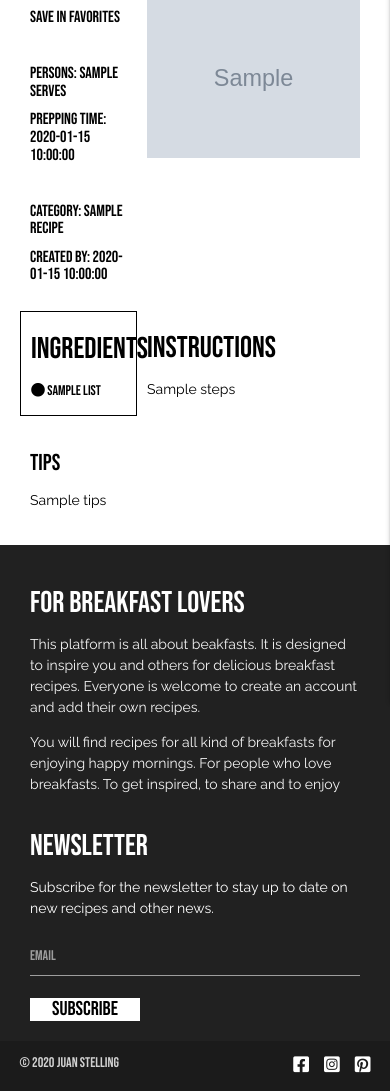
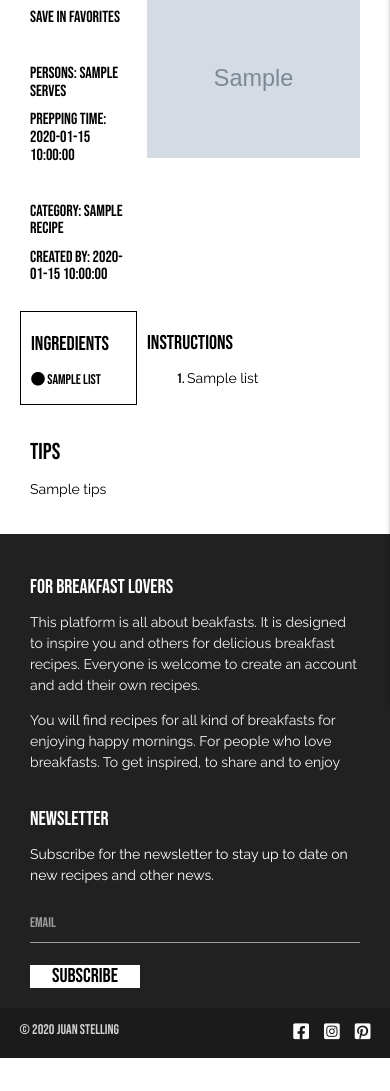
Before and after one commit to juanstelling/MS3_breaktasty, a Flask app: page /recipe/5fe05a18f3c3644dba0f69e7 in a window 390 px wide. Shown: the part 202-1293 px from the top of the page. After the commit the page ends 1260 px from the top, so only its background shows below. Run offline with Flask 2, Linux system fonts and the light colour scheme; the visitor is signed in with stand-in values (Sample User, id 1); grey boxes marked "Sample" are stand-in pictures; a database or web service that is not in the repository returns one stand-in record (values such as "Sample title"); some libraries are stand-ins or nearby versions.

Commit message:
Adjust recipe description template

```diff
--- a/app.py
+++ b/app.py
@@ -145,7 +145,7 @@
             "serves": request.form.get("serves"),
             "prep_time": request.form.get("prep_time"),
             "ingredients": request.form.get("ingredients"),
-            "instructions": request.form.getlist("instructions"),
+            "instructions": request.form.get("instructions"),
             "tips": request.form.get("tips"),
             "created_by": session["user"]
         }
@@ -167,7 +167,7 @@
             "serves": request.form.get("serves"),
             "prep_time": request.form.get("prep_time"),
             "ingredients": request.form.get("ingredients"),
-            "instructions": request.form.getlist("instructions"),
+            "instructions": request.form.get("instructions"),
             "tips": request.form.get("tips"),
             "created_by": session["user"]
         }
--- a/static/css/style.css
+++ b/static/css/style.css
@@ -123,12 +123,12 @@
     color: #bbb;
 }
 
-#black-cta {
+.black-cta {
     color: #000;
     text-decoration: underline;
 }
 
-#black-cta:hover {
+.black-cta:hover {
     color: #585858;
 }
 
@@ -229,6 +229,9 @@
 /*------------------------------------- MEDIA QUERIES | for iPhone 6/7/8 plus   */
 
 @media screen and (max-width: 500px) {
+    h4 {
+        font-size: 20px;
+    }
     #image-header {
         background-size: cover;
         background-position: right center;
--- a/templates/add_recipe.html
+++ b/templates/add_recipe.html
@@ -57,6 +57,7 @@
                 <div class="input-field col s12">
                     <textarea id="ingredients" name="ingredients" class="materialize-textarea validate" required></textarea>
                     <label for="ingredients">Ingredients</label>
+                    <span class="helper-text" data-error="wrong" data-success="right">Write every new ingredient on a new line.</span>
                 </div>
             </div>
             <!-- Instructions  -->
@@ -64,6 +65,7 @@
                 <div class="input-field col s12">
                     <textarea id="instructions" name="instructions" class="materialize-textarea validate" required></textarea>
                     <label for="instructions">Instructions</label>
+                    <span class="helper-text" data-error="wrong" data-success="right">Write every new instruction on a new line.</span>
                 </div>
             </div>
             <!-- Tips  -->
--- a/templates/categories.html
+++ b/templates/categories.html
@@ -12,7 +12,7 @@
             <h5>All categories</h5>
         </div>
         <div class="col s8 m4 right">
-            <h5><a href="{{ url_for('add_category') }}" id="black-cta">Add new category</a></h5>
+            <h5><a href="{{ url_for('add_category') }}" class="black-cta">Add new category</a></h5>
         </div>
         <!-- All categories -->
         <div class="col s12 m8 offset-m2">
--- a/templates/edit_recipe.html
+++ b/templates/edit_recipe.html
@@ -63,6 +63,7 @@
                         {{- recipe.ingredients -}}
                     </textarea>
                     <label for="ingredients">Ingredients</label>
+                    <span class="helper-text" data-error="wrong" data-success="right">Start every new ingredient on a new line.</span>
                 </div>
             </div>
             <!-- Instructions  -->
@@ -72,6 +73,7 @@
                         {{- recipe.instructions -}}
                     </textarea>
                     <label for="instructions">Instructions</label>
+                    <span class="helper-text" data-error="wrong" data-success="right">Write every new instruction on a new line..</span>
                 </div>
             </div>
             <!-- Tips  -->
--- a/templates/profile.html
+++ b/templates/profile.html
@@ -14,7 +14,7 @@
             <h5>My recipes</h5>
         </div>
         <div class="col s7 m4 right">
-            <h5><a href="{{ url_for('add_recipe') }}" id="black-cta">Add new recipe +</a></h5>
+            <h5><a href="{{ url_for('add_recipe') }}" class="black-cta">Add new recipe +</a></h5>
         </div>
         <!-- All recipes of user -->
         <div class="col s12 m8 offset-m2">
@@ -34,6 +34,7 @@
                         </div>
                     </div>
                     <div class="collapsible-body">
+                        <h6><a class = "black-cta right" href="{{ url_for('recipe', recipe_id=recipe._id) }}">Go to recipe</a></h6>
                         <h6>category: {{ recipe.category_name }}</h6>
                         <h6>Serves: {{ recipe.serves }}</h6>
                         <h6>Prepping time: {{ recipe.prep_time }}</h6>
--- a/templates/recipe.html
+++ b/templates/recipe.html
@@ -38,13 +38,14 @@
             </div>
             <div class="col s8">
                 <h4>Instructions</h4>
-                <ul>
-                    {% for steps in recipe.instructions %}
+                <ol>
+                    {% for steps in recipe.instructions.splitlines() %}
                     <li>
                         <p>{{steps}}</p>
                     </li>
                     {% endfor %}
-                </ul>
+                </ol>
+
             </div>
         </div>
         <!-- Tips -->
```
